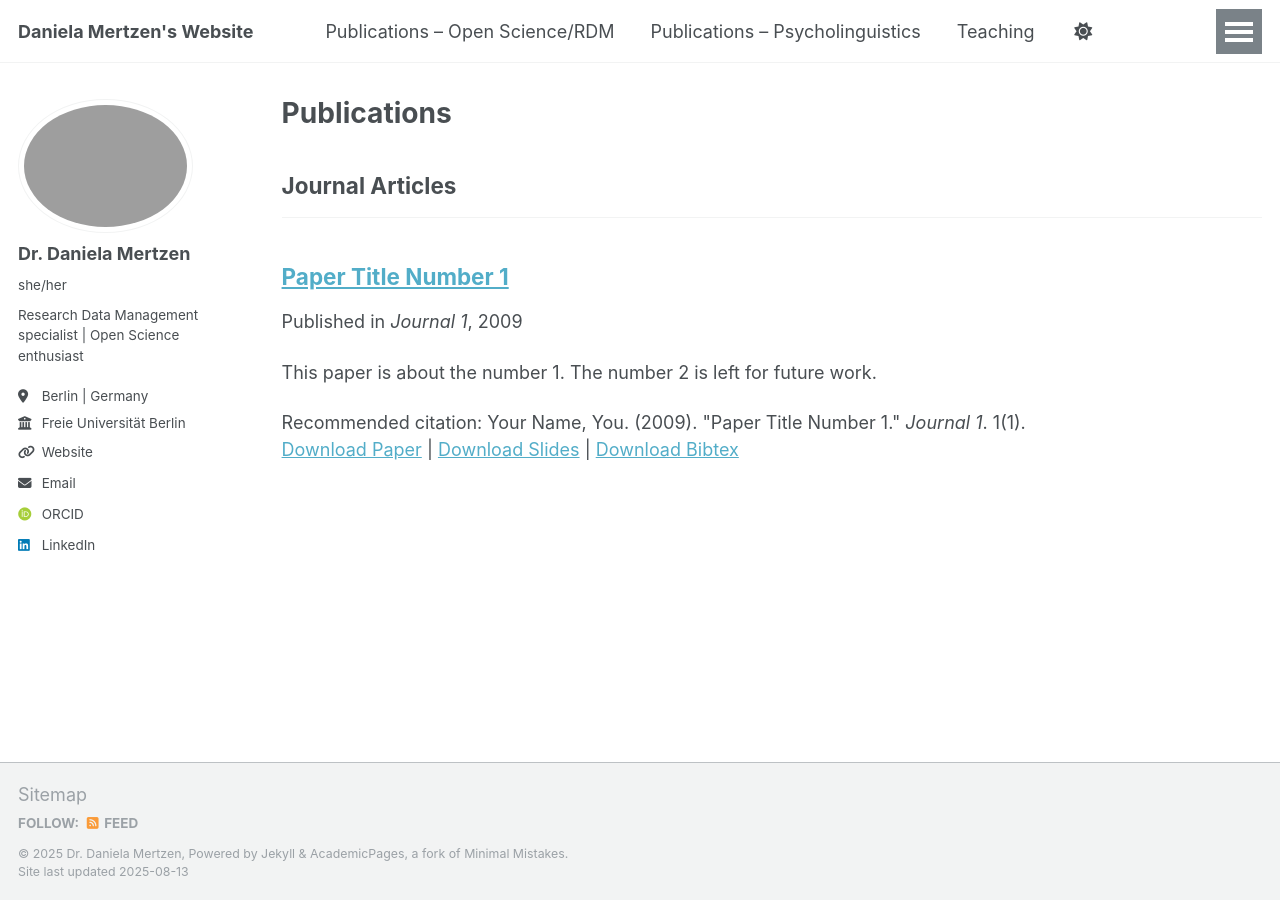
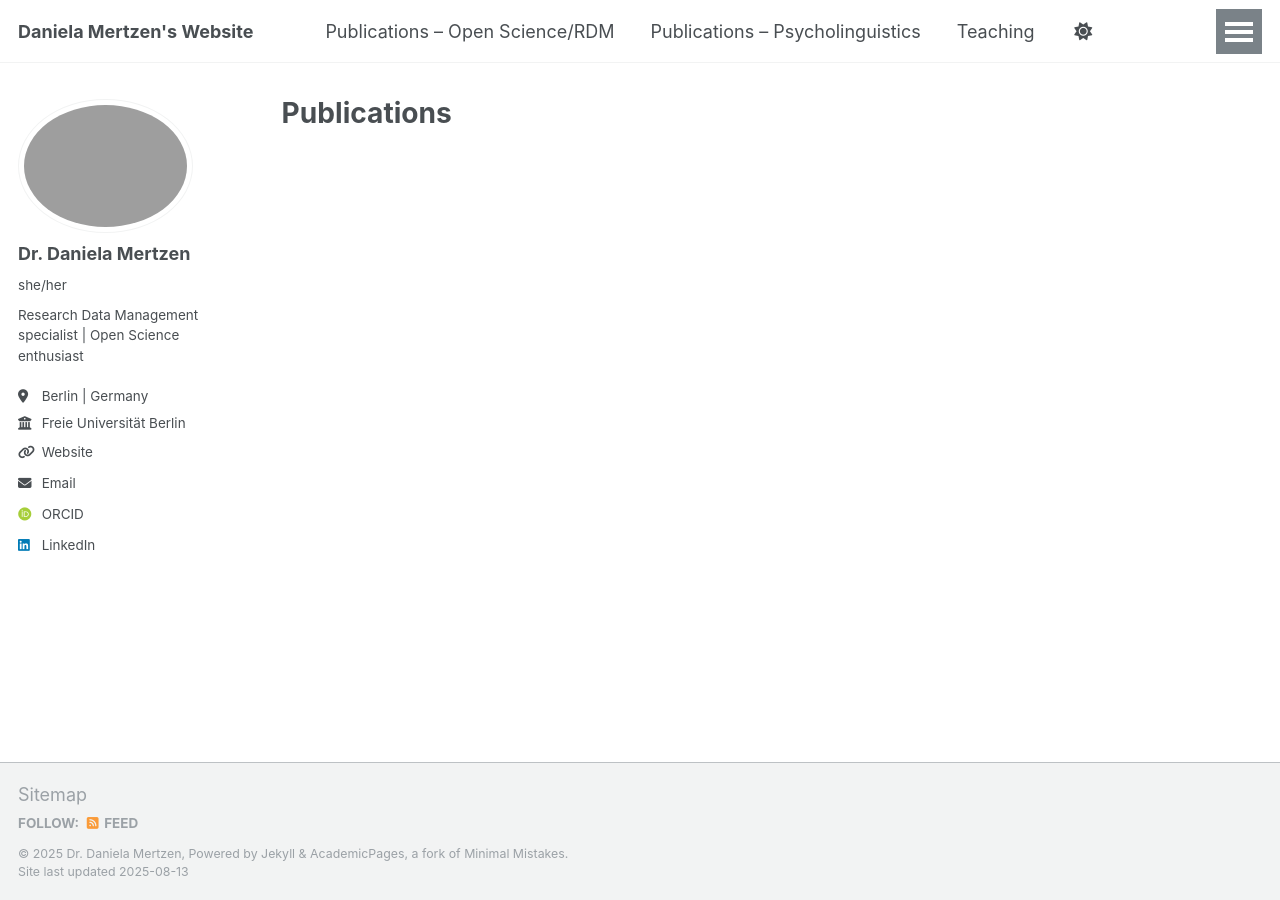
Before and after one commit to dmertzen/dmertzen.github.io, a Jekyll site: the page built from _pages/publications.html, in a window 1280 px wide. Built offline with Jekyll 4.4.1, drawn with Linux system fonts in a browser that asks for light colours; some web fonts are replaced; a script that is not in the unit is left out.

Commit message:
Update 2009-10-01-paper-title-number-1.md

```diff
--- a/_publications/2009-10-01-paper-title-number-1.md
+++ b/_publications/2009-10-01-paper-title-number-1.md
@@ -1,17 +1,3 @@
----
-title: "Paper Title Number 1"
-collection: publications
-category: manuscripts
-permalink: /publication/2009-10-01-paper-title-number-1
-excerpt: 'This paper is about the number 1. The number 2 is left for future work.'
-date: 2009-10-01
-venue: 'Journal 1'
-slidesurl: 'http://academicpages.github.io/files/slides1.pdf'
-paperurl: 'http://academicpages.github.io/files/paper1.pdf'
-bibtexurl: 'http://academicpages.github.io/files/bibtex1.bib'
-citation: 'Your Name, You. (2009). &quot;Paper Title Number 1.&quot; <i>Journal 1</i>. 1(1).'
----
-
 ### Publications
 
 - Daniela Mertzen, Anna Laurinavichyute, Brian Dillon, Ralf Engbert, and Shravan Vasishth (2024).
```
